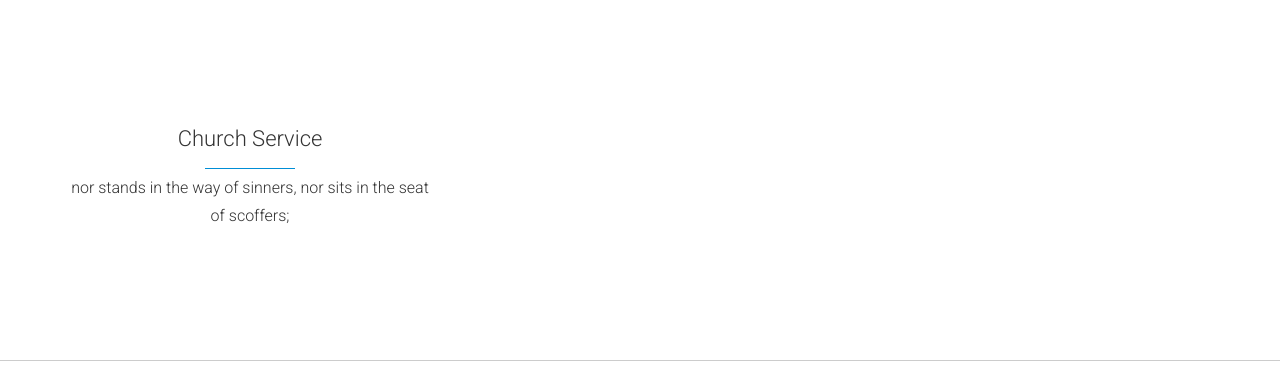
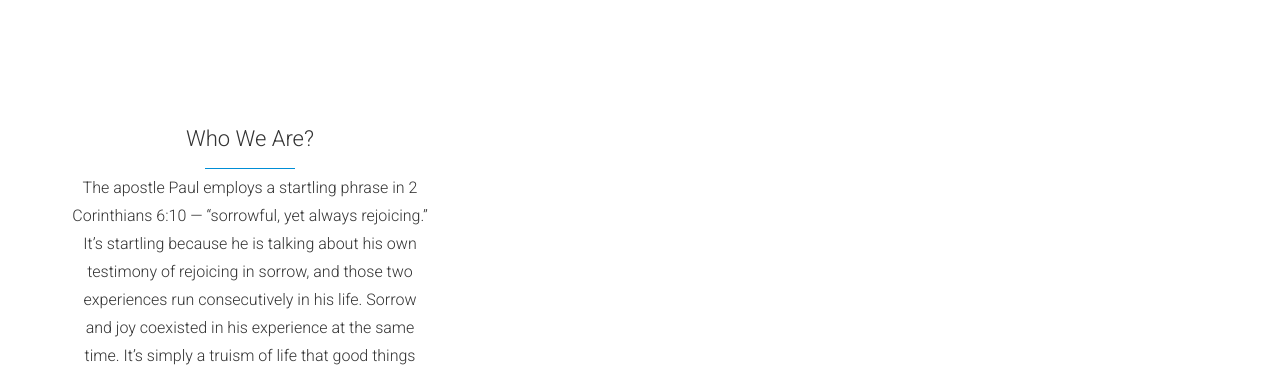
Before and after one commit to Go-Greeen/shine, a plain HTML site: page greeting.html in a window 1280 px wide. Shown: the part 820-1187 px from the top of the page. Drawn offline with nearby package versions, Linux system fonts and the light colour scheme.

Commit message:
Update greeting.html

```diff
--- a/greeting.html
+++ b/greeting.html
@@ -58,9 +58,11 @@
 				<div class="row text-center">
 					<!-- Section 1 -->
 					<div data-sr="enter bottom over 1s, wait 0.3s, move 24px, reset" class="col-md-4 middle">
-						<h3>Church Service</h3>
+						<h3>Who We Are?</h3>
 						<div class="colored-line-small-center"></div>
-						<p>nor stands in the way of sinners, nor sits in the seat of scoffers;</p>
+						<p>The apostle Paul employs a startling phrase in 2 Corinthians 6:10 — “sorrowful, yet always rejoicing.” It’s startling because he is talking about his own testimony of rejoicing in sorrow, and those two experiences run consecutively in his life. Sorrow and joy coexisted in his experience at the same time. It’s simply a truism of life that good things and bad things are always happening, all the time, simultaneously in our lives. That’s normal Christian living. Picking up from this point, here’s Pastor John, preaching in Vancouver in 2015. \n
+
+							We Christians are complicated people. We should not think of all these calamities as exceptional — as in occasional; occasionally there’s a calamity. Are you kidding me? Fifty million people die in the world every year; 5,707 people die every hour; 95 every minute. Breathe in, breathe out, and four people have died. Calamities are not exceptional. They’re just a breaking of the surface of the ocean of sorrow. We notice them a little more than what’s going on right now in Vancouver, as we speak, in hospitals, in nursing homes, in hospice care.</p>
 					</div>
 				</div>
 			</div>
```
